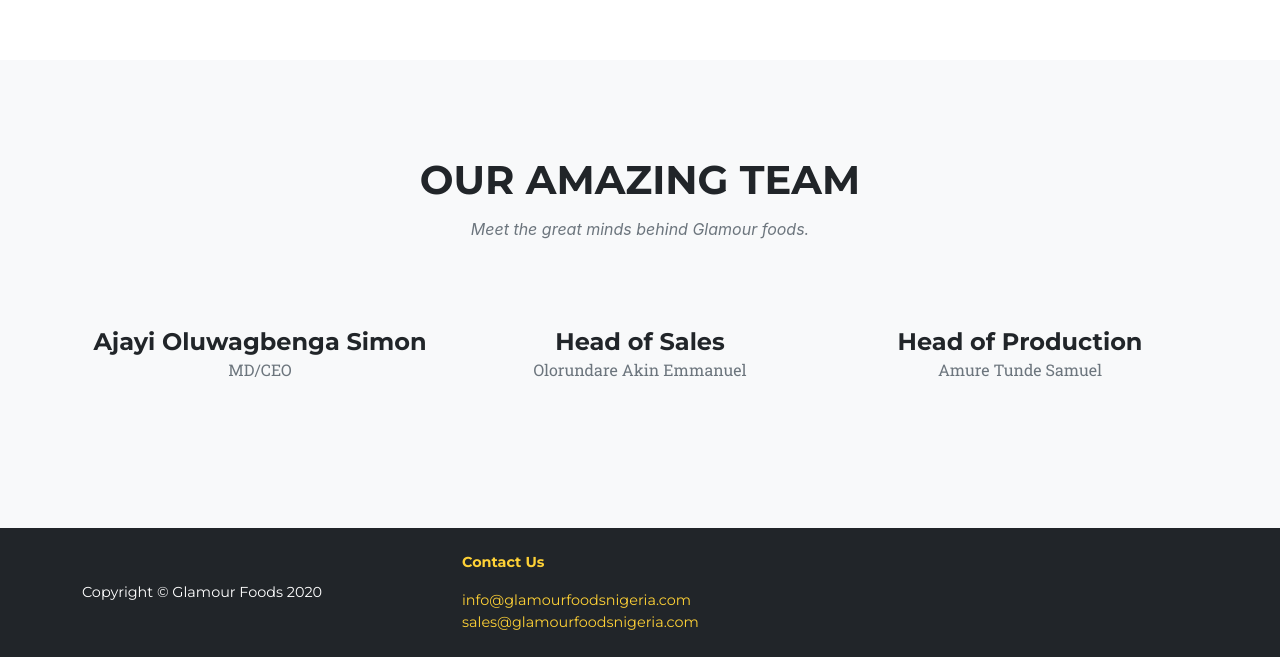
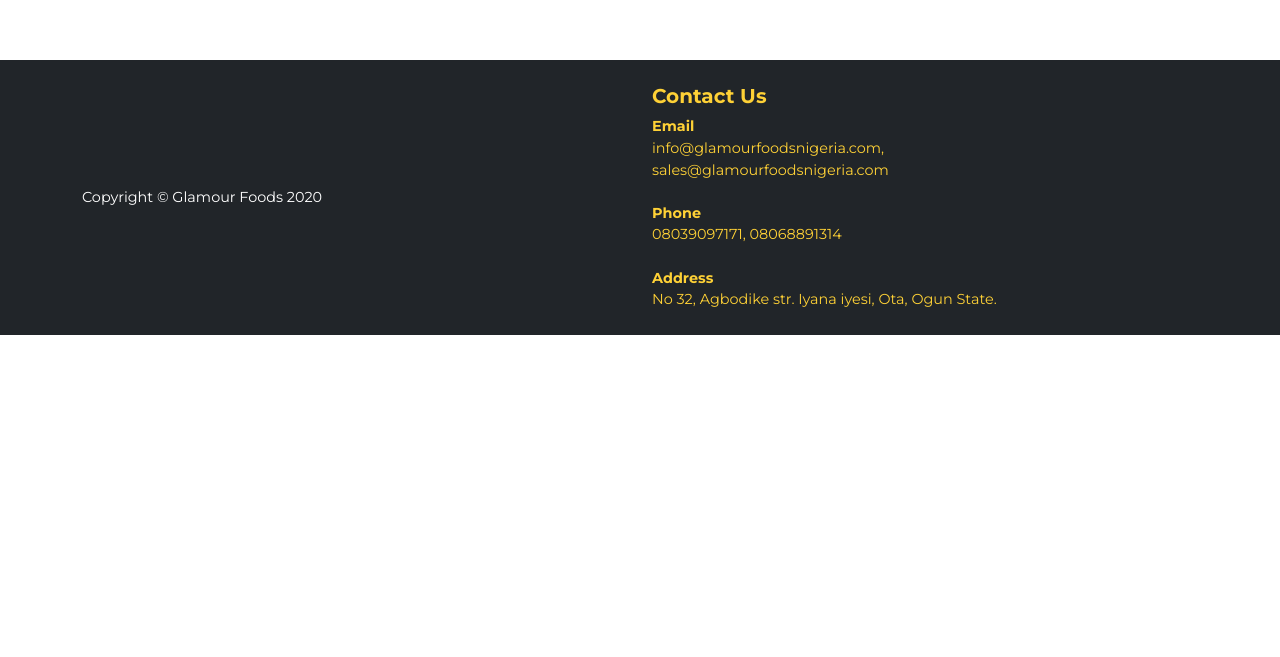
Before and after one commit to dev-newton/glamour_foods, a plain HTML site: page index.html in a window 1280 px wide. Shown: the part 3262-3919 px from the top of the page. After the commit the page ends 3597 px from the top, so only its background shows below. Drawn offline with nearby package versions, Linux system fonts and the light colour scheme; a web font is replaced by a local one.

Commit message:
updated footer and removed team section

```diff
--- a/index.html
+++ b/index.html
@@ -381,87 +381,7 @@
       </div>
     </section>
     <!-- Team-->
-    <section class="page-section bg-light" id="team">
-      <div class="container">
-        <div class="text-center">
-          <h2 class="section-heading text-uppercase">Our Amazing Team</h2>
-          <h3 class="section-subheading text-muted">
-            Meet the great minds behind Glamour foods.
-          </h3>
-        </div>
-        <div class="row">
-          <div class="col-lg-4">
-            <div class="team-member">
-              <!-- <img
-                class="mx-auto rounded-circle"
-                src="assets/img/team/1d.jpg"
-                alt=""
-              /> -->
-              <h4>Ajayi Oluwagbenga Simon</h4>
-              <p class="text-muted">MD/CEO</p>
-              <!-- <a class="btn btn-dark btn-social mx-2" href="#!"
-                ><i class="fab fa-twitter"></i
-              ></a>
-              <a class="btn btn-dark btn-social mx-2" href="#!"
-                ><i class="fab fa-facebook-f"></i
-              ></a>
-              <a class="btn btn-dark btn-social mx-2" href="#!"
-                ><i class="fab fa-linkedin-in"></i
-              ></a> -->
-            </div>
-          </div>
-          <div class="col-lg-4">
-            <div class="team-member">
-              <!-- <img
-                class="mx-auto rounded-circle"
-                src="assets/img/team/2f.jpg"
-                alt=""
-              /> -->
-              <h4>Head of Sales</h4>
-              <p class="text-muted">Olorundare Akin Emmanuel</p>
-              <!-- <a class="btn btn-dark btn-social mx-2" href="#!"
-                ><i class="fab fa-twitter"></i
-              ></a>
-              <a class="btn btn-dark btn-social mx-2" href="#!"
-                ><i class="fab fa-facebook-f"></i
-              ></a>
-              <a class="btn btn-dark btn-social mx-2" href="#!"
-                ><i class="fab fa-linkedin-in"></i
-              ></a> -->
-            </div>
-          </div>
-          <div class="col-lg-4">
-            <div class="team-member">
-              <!-- <img
-                class="mx-auto rounded-circle"
-                src="assets/img/team/3d.jpg"
-                alt=""
-              /> -->
-              <h4>Head of Production</h4>
-              <p class="text-muted">Amure Tunde Samuel</p>
-              <!-- <a class="btn btn-dark btn-social mx-2" href="#!"
-                ><i class="fab fa-twitter"></i
-              ></a>
-              <a class="btn btn-dark btn-social mx-2" href="#!"
-                ><i class="fab fa-facebook-f"></i
-              ></a>
-              <a class="btn btn-dark btn-social mx-2" href="#!"
-                ><i class="fab fa-linkedin-in"></i
-              ></a> -->
-            </div>
-          </div>
-        </div>
-        <!-- <div class="row">
-          <div class="col-lg-8 mx-auto text-center">
-            <p class="large text-muted">
-              Lorem ipsum dolor sit amet, consectetur adipisicing elit. Aut
-              eaque, laboriosam veritatis, quos non quis ad perspiciatis, totam
-              corporis ea, alias ut unde.
-            </p>
-          </div>
-        </div> -->
-      </div>
-    </section>
+
     <!-- Clients-->
     <!-- <div class="py-5">
       <div class="container">
@@ -506,26 +426,28 @@
     <footer id="contact" class="footer py-4">
       <div class="container">
         <div class="row align-items-center">
-          <div class="col-lg-4 text-white text-lg-left">
+          <div class="col-lg-6 text-white text-lg-left">
             Copyright © Glamour Foods 2020
           </div>
-          <!-- <div class="col-lg-4 my-3 my-lg-0">
-            <a class="btn btn-dark btn-social mx-2" href="#!"
-              ><i class="fab fa-twitter"></i
-            ></a>
-            <a class="btn btn-dark btn-social mx-2" href="#!"
+          <div class="">
+            <a class="2" href="#!"
+              Office Address: No 32, Agbodike str. Iyana iyesi, Ota, Ogun State.</a>
+            <!-- <a class="btn btn-dark btn-social mx-2" href="#!"
               ><i class="fab fa-facebook-f"></i
             ></a>
             <a class="btn btn-dark btn-social mx-2" href="#!"
               ><i class="fab fa-linkedin-in"></i
-            ></a>
-          </div> -->
+            ></a> -->
+          </div>
 
-          <div class="col-lg-4 text-lg-left ">
-            <a href="#!"><b>Contact Us</b></p>
-            <a class="mr-3" href="#!">info@glamourfoodsnigeria.com</a>
-            <br />
-            <a class="mr-3" href="#!">sales@glamourfoodsnigeria.com</a>
+          <div class="col-lg-6 text-lg-left ">
+            <h5><b>Contact Us</b></h5>
+            <a class="mr-3" href="#!"><b> Email</b> <br /> info@glamourfoodsnigeria.com,<br /> sales@glamourfoodsnigeria.com</a>
+            <br /> <br />
+            <a class="mr-3" href="#!"><b> Phone</b> <br /> 08039097171, 08068891314</a>
+            <br /> <br />
+              <a class="mr-3" href="#!"><b> Address</b> <br />No 32, Agbodike str. Iyana iyesi, Ota, Ogun State.</a>
+
           </div>
         </div>
       </div>
```
Also changed, not shown: 1 other file.
